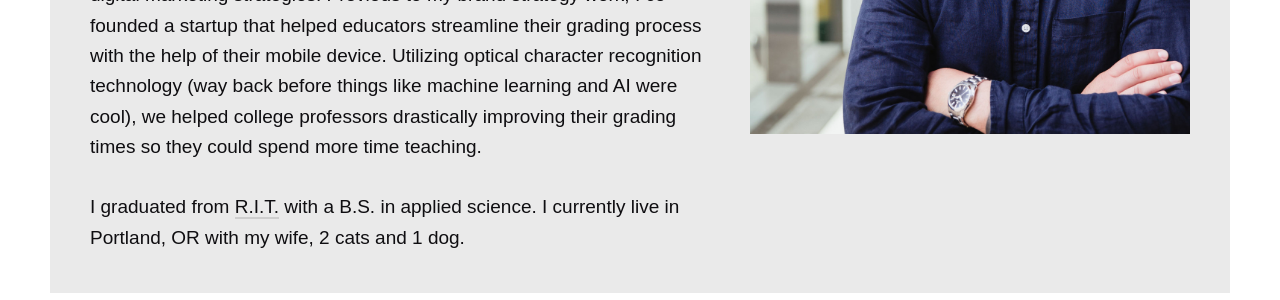
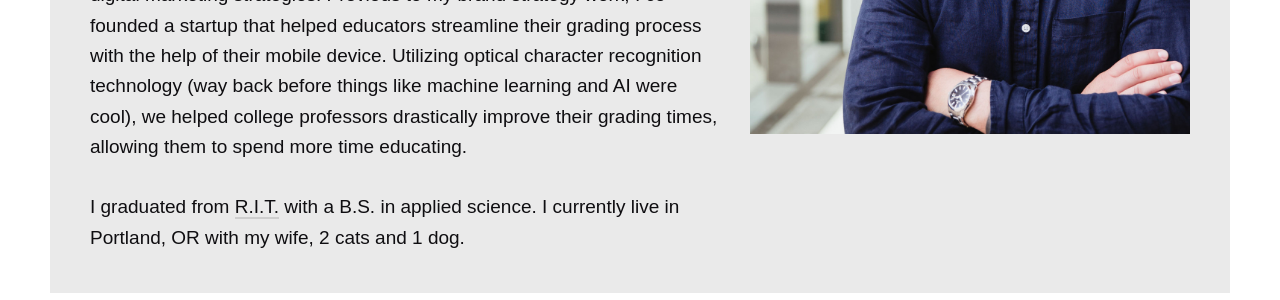
Before and after one commit to rr1000/rrich.io-01, a Jekyll site: the page built from index.html, in a window 1280 px wide. Shown: the part 500-800 px from the top of the page. Built offline with Jekyll 4.4.1, drawn with Linux system fonts in a browser that asks for light colours; some web fonts are replaced; some of the changed text lies outside the part shown.

Commit message:
Updating content

```diff
--- a/_data/nav.yml
+++ b/_data/nav.yml
@@ -1,6 +1,6 @@
 - name: Home
   link: /
 - name: Blog
-  link: /tbd
+  link: https://www.notion.so/rrich/Blog-1d1a96c6604e487cb6fc37df2b9c2685
 - name: Contact
-  link: /contact
+  link: https://www.notion.so/rrich/Contact-8728aa1f42fc4c1eb8a84e81bcb0f975
--- a/_includes/footer.html
+++ b/_includes/footer.html
@@ -1,7 +1,7 @@
 <footer class="footer">
   <div class="row bottom-xs">
     <div class="col-xs-4 start-xs">
-      <p class="small">This site does not collect any data or analytics. You can find the source code <a href="https://github.com/rr1000/rrich.io-01">here → on github.com</a></p>
+      <p class="small">This site does not collect any data or analytics. You can find the source code <a href="https://github.com/rr1000/rrich.io-01" target="_blank">here → on github.com</a></p>
     </div>
     <div class="col-xs-4 center-xs">
       <p><a href="/">rrich.io</a> &mdash; 2019 &mdash; Portland, OR USA</p>
--- a/_layouts/base.html
+++ b/_layouts/base.html
@@ -5,6 +5,7 @@
   <meta name="viewport" content="width=device-width, initial-scale=1.0">
   <meta http-equiv="X-UA-Compatible" content="ie=edge">
   <link rel="stylesheet" href="/assets/css/styles.css">
+  <link rel="icon" type="image/png" href="/assets/images/favicon.png" sizes="16x16">
   {% feed_meta %}
   {% seo %}
 </head>
--- a/index.html
+++ b/index.html
@@ -8,8 +8,8 @@
     <div class="col-xs-7">
       <p><strong>Hello.</strong></p>
       <p>My name is Ryan Rich. I'm the Chief Product Officer at <a href="https://datica.com" target="_blank">Datica</a> where I help organizations large and small protect healthcare information in the cloud. At Datica I'm responsible for product design, strategy, and management. Previous to becoming CPO at Datica I was VP of Product, as well as Director of Design where I helped build out product and design functions.</p>
-      <p>Before Datica I worked with brands like Volkswagen, Ducati and Monumental sports to help them build technology and automate their digital marketing strategies. Previous to my brand strategy work, I co-founded a startup that helped educators streamline their grading process with the help of their mobile device. Utilizing optical character recognition technology (way back before things like machine learning and AI were cool), we helped college professors drastically improving their grading times so they could spend more time teaching.</p>
-      <p>I graduated from <a href="https://www.rit.edu/">R.I.T.</a> with a B.S. in applied science. I currently live in Portland, OR with my wife, 2 cats and 1 dog.</p>
+      <p>Before Datica I worked with brands like Volkswagen, Ducati and Monumental sports to help them build technology and automate their digital marketing strategies. Previous to my brand strategy work, I co-founded a startup that helped educators streamline their grading process with the help of their mobile device. Utilizing optical character recognition technology (way back before things like machine learning and AI were cool), we helped college professors drastically improve their grading times, allowing them to spend more time educating.</p>
+      <p>I graduated from <a href="https://www.rit.edu/" target="_blank">R.I.T.</a> with a B.S. in applied science. I currently live in Portland, OR with my wife, 2 cats and 1 dog.</p>
     </div>
     <div class="col-xs-5">
       <img src="/assets/images/profile.jpg" alt="Profile image">
```
Also changed, not shown: writing.html (deleted, +0 -15 lines), assets/images/favicon.png (added), 2 other files.
